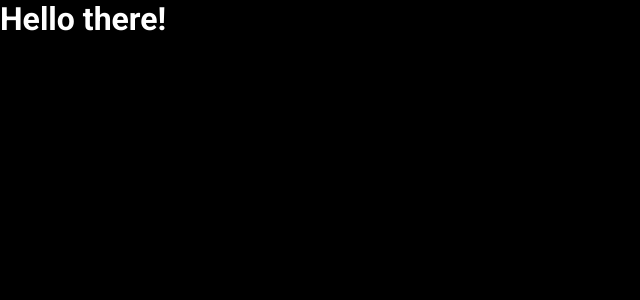
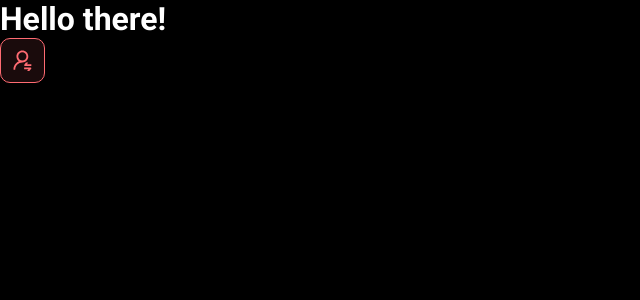
Before and after one commit to LuizTristao/dsmeta, a React (Vite) app in the folder frontend/: page / in a window 1280 px wide. Shown: the top 300 px of the page, without its empty margins (0-640 px from the left). Built offline with nearby package versions, Linux system fonts and the light colour scheme.

Commit message:
:white_check_mark: First component

```diff
--- a/frontend/src/App.tsx
+++ b/frontend/src/App.tsx
@@ -1,6 +1,11 @@
+import NotificationButton from "./components/NotificationButton"
+
 function App() {
   return(
-    <h1>Hello there!</h1>
+    <>
+      <h1>Hello there!</h1>
+      <NotificationButton />
+    </>
   )
 }
 
--- /dev/null
+++ b/frontend/src/components/NotificationButton/index.tsx
@@ -0,0 +1,12 @@
+import img from '../../assets/img/Vector.svg'
+import './styled.css'
+
+function NotificationButton() {
+    return(
+        <div className="dsmeta-red-btn">
+            <img src={img} alt="Notificar" />
+        </div>
+    )
+  }
+
+  export default NotificationButton
--- /dev/null
+++ b/frontend/src/components/NotificationButton/styled.css
@@ -0,0 +1,15 @@
+.dsmeta-red-btn {
+    height: 45px;
+    width: 45px;
+    background: rgba(255, 107, 114, 0.1);
+    border: 1px solid #ff6b72;
+    border-radius: 10px;
+    display: flex;
+    align-items: center;
+    justify-content: center;
+    cursor: pointer;
+  }
+
+  .dsmeta-red-btn img {
+      width: 19px;
+  }
```
Also changed, not shown: frontend/src/assets/img/Vector.svg (added).
